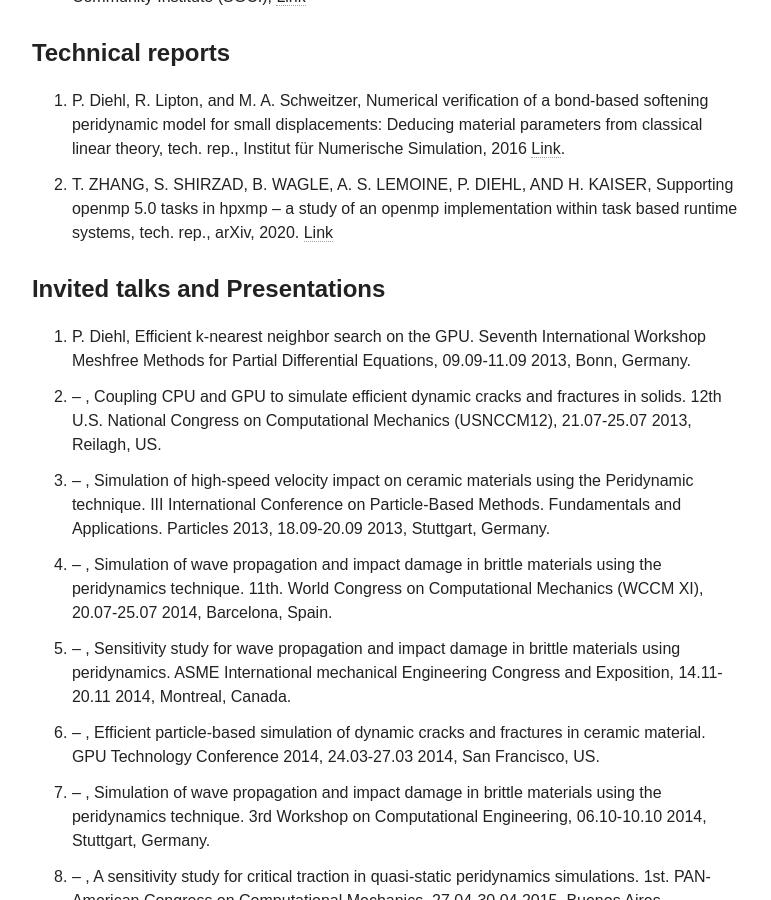
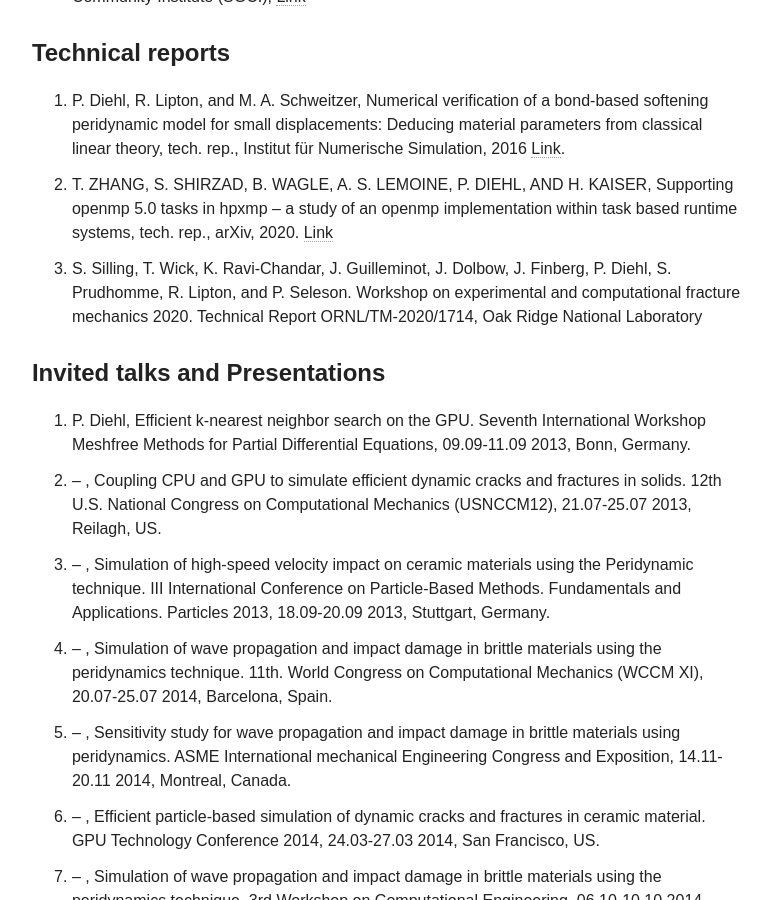
Before and after one commit to diehlpk/diehlpk.github.io, a Jekyll site: the page built from cv/index.md, in a window 1280 px wide and 900 px high, scrolled down 4836 px. Shown: the whole window, without its empty margins (254-1025 px from the left). Built offline with Jekyll 4.4.1, drawn with Linux system fonts in a browser that asks for light colours; nearby versions of some CDN libraries; some web fonts are replaced.

Commit message:
Update CV

```diff
--- a/cv/index.md
+++ b/cv/index.md
@@ -133,6 +133,7 @@ Workshop on Extreme Scale Programming Models and Middleware (ESPM2), pages 37–
 2. T. ZHANG, S. SHIRZAD, B. WAGLE, A. S. LEMOINE, P. DIEHL, AND H. KAISER, Supporting
 openmp 5.0 tasks in hpxmp – a study of an openmp implementation within task based
 runtime systems, tech. rep., arXiv, 2020. [Link](https://arxiv.org/abs/2002.07970)
+3. S. Silling, T. Wick, K. Ravi-Chandar, J. Guilleminot, J. Dolbow, J. Finberg, P. Diehl, S. Prudhomme, R. Lipton, and P. Seleson. Workshop on experimental and computational fracture mechanics 2020. Technical Report ORNL/TM-2020/1714, Oak Ridge National Laboratory
 
 #### Invited talks and Presentations
 1. P. Diehl, Efficient k-nearest neighbor search on the GPU. Seventh International Workshop Meshfree Methods for Partial Differential Equations, 09.09-11.09 2013, Bonn, Germany.
--- a/data/list/publications.bib
+++ b/data/list/publications.bib
@@ -668,7 +668,6 @@ Scale Programming Models and Middleware (ESPM2'20)}},
 	author = {Silling, Stewart and Wick, Thomas and Ravi-Chandar, Krishnaswamy and Guilleminot, Johann and Dolbow, John and Finberg, Jay and Diehl, Patrick and Prudhomme, Serge and Lipton, Robert and Seleson, Pablo},
 	editor = {Diehl, Patrick and Prudhomme, Serge and Seleson, Pablo},
 	institution = {Oak Ridge National Laboratory},
-	month = {Nov},
 	title = {Workshop on Experimental and Computational Fracture Mechanics 2020},
 	year = {2020},
 	number={ORNL/TM-2020/1714}
```
Also changed, not shown: 3 other files.
